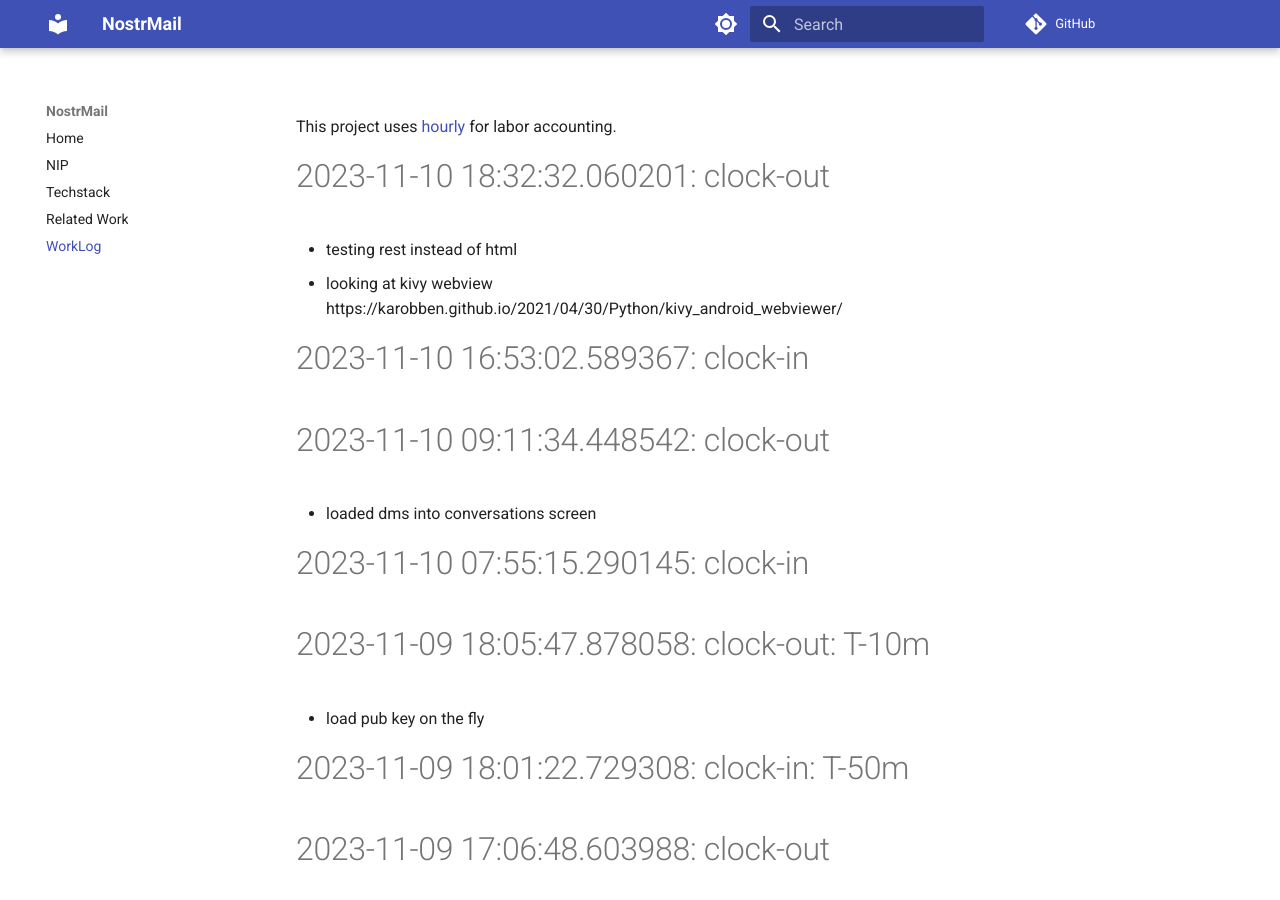
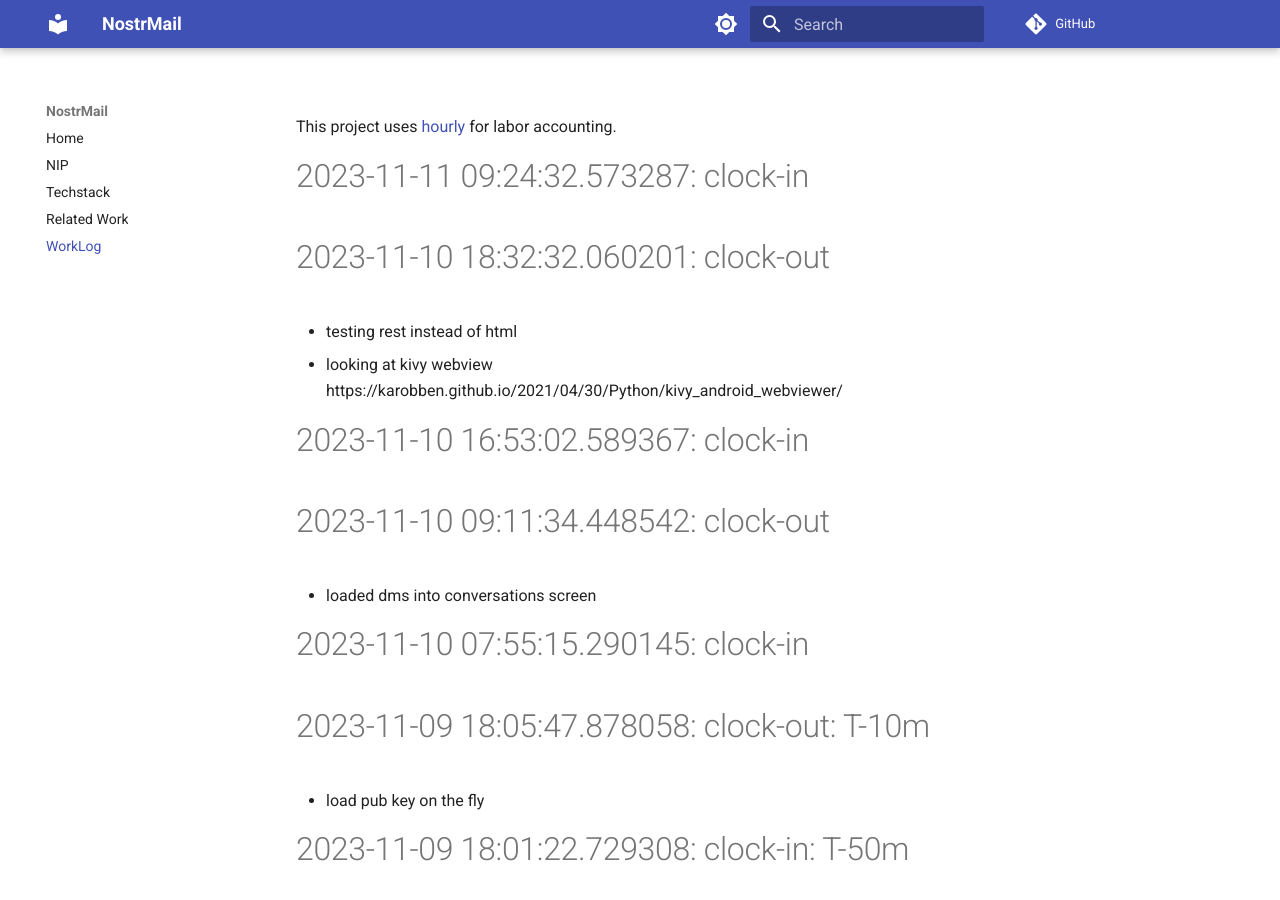
Before and after one commit to asherp/nostr-mail, an MkDocs documentation site: the page built from docs/WorkLog.md, in a window 1280 px wide and 900 px high. Built offline with MkDocs 1.6.1 and Material for MkDocs 9.7.7, drawn with Linux system fonts in a browser that asks for light colours; comment, search, counter and statistics services are not loaded.

Commit message:
clock-in

```diff
--- a/WorkLog.md
+++ b/WorkLog.md
@@ -1,3 +1,6 @@
+
+# 2023-11-11 09:24:32.573287: clock-in
+
 # 2023-11-10 18:32:32.060201: clock-out
 
 * testing rest instead of html
```
